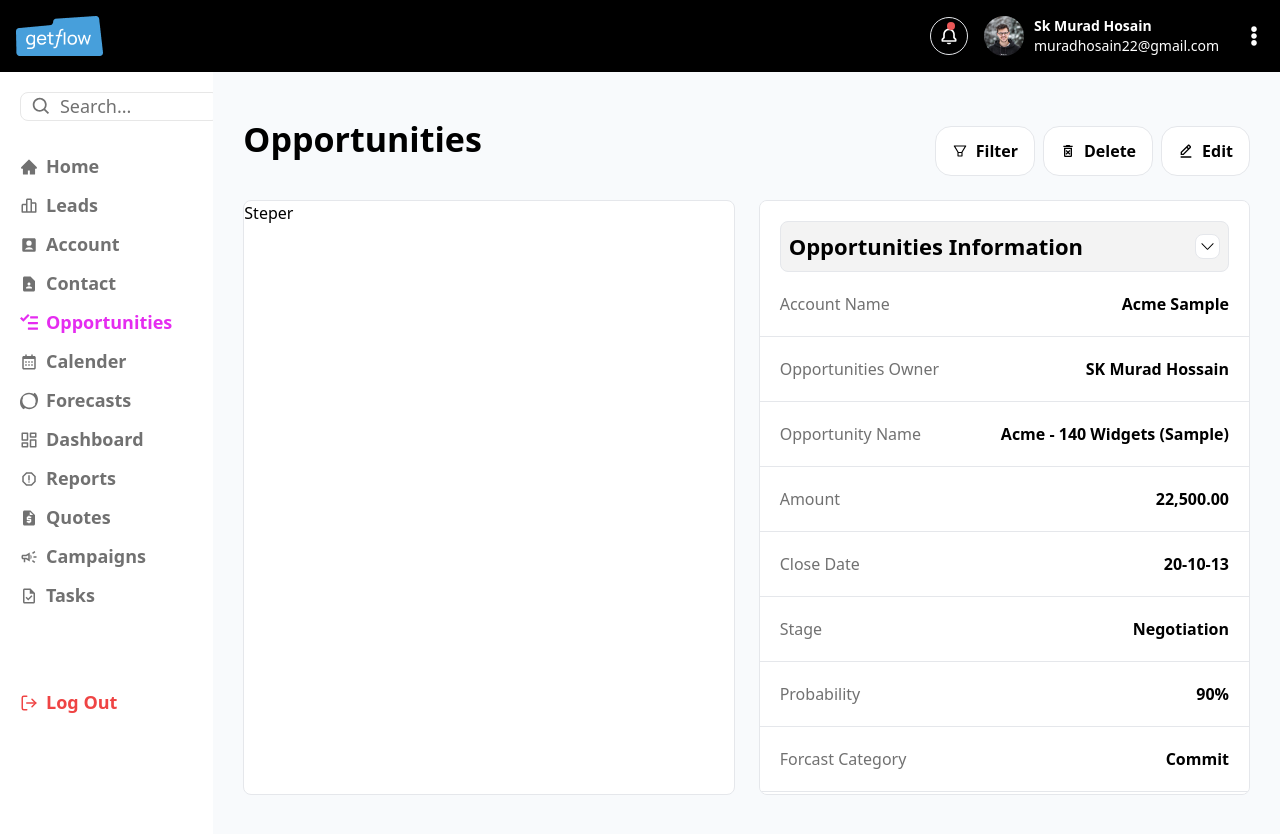
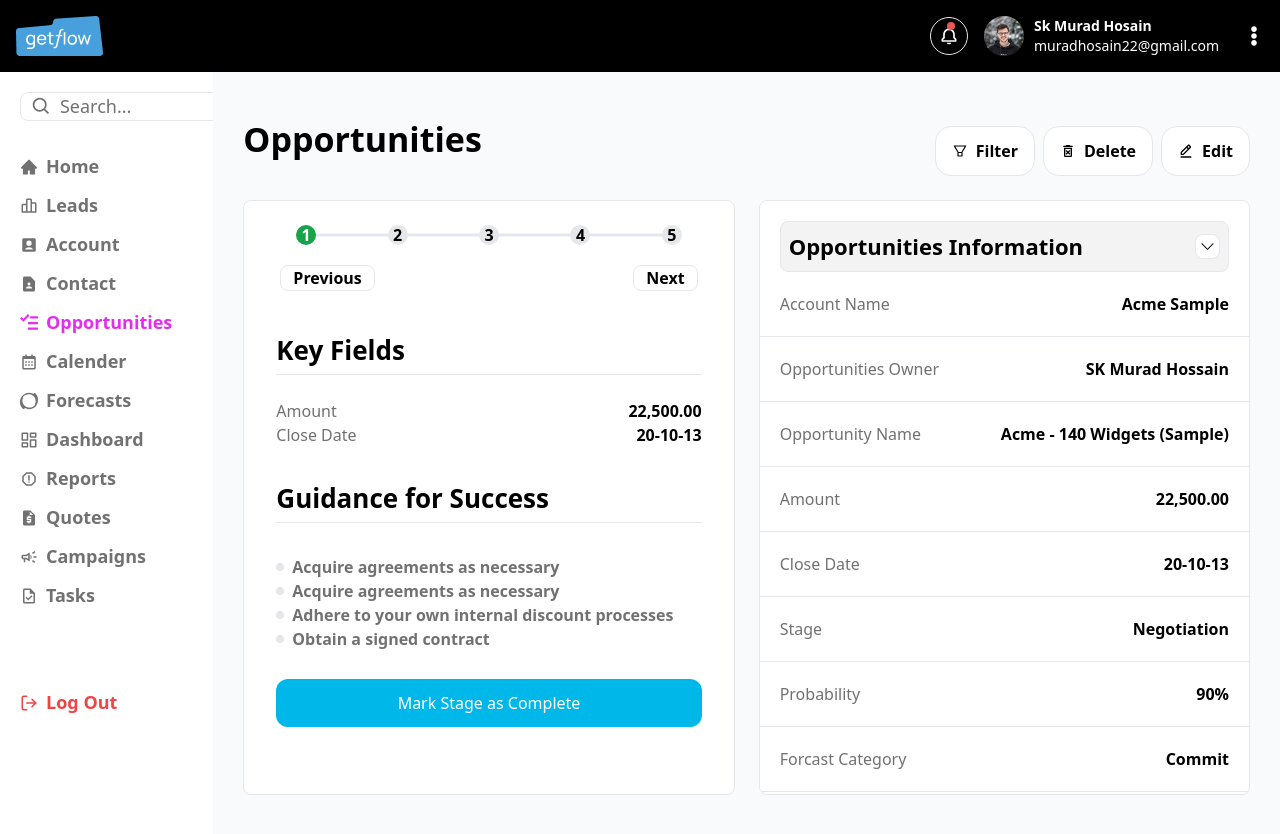
Before and after one commit to intelligentdive/CRM-GetFlow-frontend, a React (Vite) app: page /opprotunities in a window 1280 px wide. Shown: the top 834 px of the page. Built offline with nearby package versions, Linux system fonts and the light colour scheme.

Commit message:
steper add

```diff
--- /dev/null
+++ b/src/Pages/Opprotunities/OpportunitiesDetails/OpportunitiesSteper.jsx
@@ -0,0 +1,117 @@
+import { useState } from "react";
+import "./stepper.css";
+import { TiTick } from "react-icons/ti";
+
+const OpportunitiesSteper = () => {
+    const steps = ["", "", "", "", ""];
+    const [currentStep, setCurrentStep] = useState(1);
+    const [complete, setComplete] = useState(false);
+
+    const handleNext = () => {
+        if (currentStep === steps.length) {
+            setComplete(true);
+        } else {
+            setCurrentStep((prev) => prev + 1);
+        }
+    };
+
+    const handlePrev = () => {
+        if (currentStep > 1) {
+            setCurrentStep((prev) => prev - 1);
+            setComplete(false);
+        }
+    };
+
+    return (
+        <div className="m-4 mt-6">
+            <div className="flex justify-between">
+                {steps?.map((step, i) => (
+                    <div
+                        key={i}
+                        className={`step-item ${currentStep === i + 1 && "active"} ${(i + 1 < currentStep || complete) && "complete"
+                            }`}
+                    >
+                        <div className="step">
+                            {i + 1 < currentStep || complete ? <TiTick size={24} /> : i + 1}
+                        </div>
+                        <p className="text-gray-500">{step}</p>
+                    </div>
+                ))}
+            </div>
+            <div className="m-5 flex items-center justify-between">
+                <button
+                    className="btn font-semibold border border-gray-200 px-3 rounded-lg"
+                    onClick={handlePrev}
+                    disabled={currentStep === 1}
+                >
+                    Previous
+                </button>
+                <button
+                    className="btn font-semibold border border-gray-200 px-3 rounded-lg"
+                    onClick={handleNext}
+                    disabled={currentStep === steps.length && !complete}
+                >
+                    {currentStep === steps.length ? "Finish" : "Next"}
+                </button>
+            </div>
+
+
+            <div className="m-4 mt-10">
+                {
+                    currentStep == 5 ?
+                        <p>Step number 5</p>
+                        :
+                        currentStep == 4 ?
+                            <p>Step Number 4</p>
+                            :
+                            currentStep == 3 ?
+                                <p>Step Number 3</p>
+                                :
+                                currentStep == 2 ?
+                                    <p>Step Number 2</p>
+                                    :
+                                    <div>
+                                        <h3 className="font-semibold lg:text-[26px] text-[18px]">Key Fields</h3>
+                                        <hr className="mt-1 mb-6" />
+                                        <div>
+                                            <div className="flex items-center justify-between">
+                                                <p className="text-[#717171]">Amount</p>
+                                                <p className="font-semibold">22,500.00</p>
+                                            </div>
+                                            <div className="flex items-center justify-between">
+                                                <p className="text-[#717171]">Close Date</p>
+                                                <p className="font-semibold">20-10-13</p>
+                                            </div>
+                                        </div>
+                                        <h3 className="font-semibold lg:text-[26px] text-[18px] md:mt-8 mt-4">Guidance for Success</h3>
+                                        <hr className="mt-1 mb-4" />
+
+                                        <ol className="mt-8">
+                                            <div className="flex items-center gap-2">
+                                                <div className="p-1 bg-gray-200 rounded-full"></div>
+                                                <li className="font-semibold text-[#717171]">Acquire agreements as necessary</li>
+                                            </div>
+                                            <div className="flex items-center gap-2">
+                                                <div className="p-1 bg-gray-200 rounded-full"></div>
+                                                <li className="font-semibold text-[#717171]">Acquire agreements as necessary</li>
+                                            </div>
+                                            <div className="flex items-center gap-2">
+                                                <div className="p-1 bg-gray-200 rounded-full"></div>
+                                                <li className="font-semibold text-[#717171]">Adhere to your own internal discount processes</li>
+                                            </div>
+                                            <div className="flex items-center gap-2">
+                                                <div className="p-1 bg-gray-200 rounded-full"></div>
+                                                <li className="font-semibold text-[#717171]">Obtain a signed contract</li>
+                                            </div>
+                                        </ol>
+                                        <button className="btn bg-[#00B7E9] hover:bg-[#00B7E9] w-full rounded-xl text-white py-3 mt-7">Mark Stage as Complete</button>
+                                    </div>
+                }
+            </div>
+
+
+        </div>
+    );
+};
+
+export default OpportunitiesSteper;
--- a/src/Pages/Opprotunities/OpportunitiesDetails/OpprtunitiesDetails.jsx
+++ b/src/Pages/Opprotunities/OpportunitiesDetails/OpprtunitiesDetails.jsx
@@ -2,6 +2,7 @@ import { AiOutlineFilter } from "react-icons/ai";
 import { BiEditAlt } from "react-icons/bi";
 import { MdOutlineDeleteForever } from "react-icons/md";
 import OpportunitiesInfoemation from "./OpportunitiesInfoemation";
+import OpportunitiesSteper from "./OpportunitiesSteper";
 
 
 const OpprtunitiesDetails = () => {
@@ -17,12 +18,13 @@ const OpprtunitiesDetails = () => {
                 </div>
             </div>
 
+            {/* Opportunities Steper and Information */}
             <div className="grid grid-cols-12 mt-6 gap-6">
                 <div className="md:col-span-6 col-span-12 border border-gray-200 rounded-lg bg-white max-h-[595px] overflow-y-scroll">
-                    <p>Steper</p>
+                    <OpportunitiesSteper />
                 </div>
                 <div className="md:col-span-6 col-span-12 border border-gray-200 rounded-lg bg-white max-h-[595px] overflow-y-scroll">
-                    <OpportunitiesInfoemation/>
+                    <OpportunitiesInfoemation />
                 </div>
             </div>
 
--- /dev/null
+++ b/src/Pages/Opprotunities/OpportunitiesDetails/stepper.css
@@ -0,0 +1,22 @@
+.step-item {
+    @apply relative flex flex-col justify-center items-center w-36;
+  }
+  .step-item:not(:first-child):before {
+    @apply content-[''] bg-slate-200 absolute w-full h-[3px] right-2/4 top-2/4 -translate-y-2/4;
+  }
+  .step {
+    @apply w-5 h-5 flex items-center justify-center z-10 relative bg-gray-200 rounded-full font-semibold text-black;
+  }
+  .active .step {
+    @apply bg-green-600 text-white;
+  }
+  .complete .step {
+    @apply bg-green-600 text-white;
+  }
+  .complete p {
+    @apply text-white;
+  }
+  .complete:not(:first-child):before,
+  .active:not(:first-child):before {
+    @apply bg-green-600;
+  }
```
